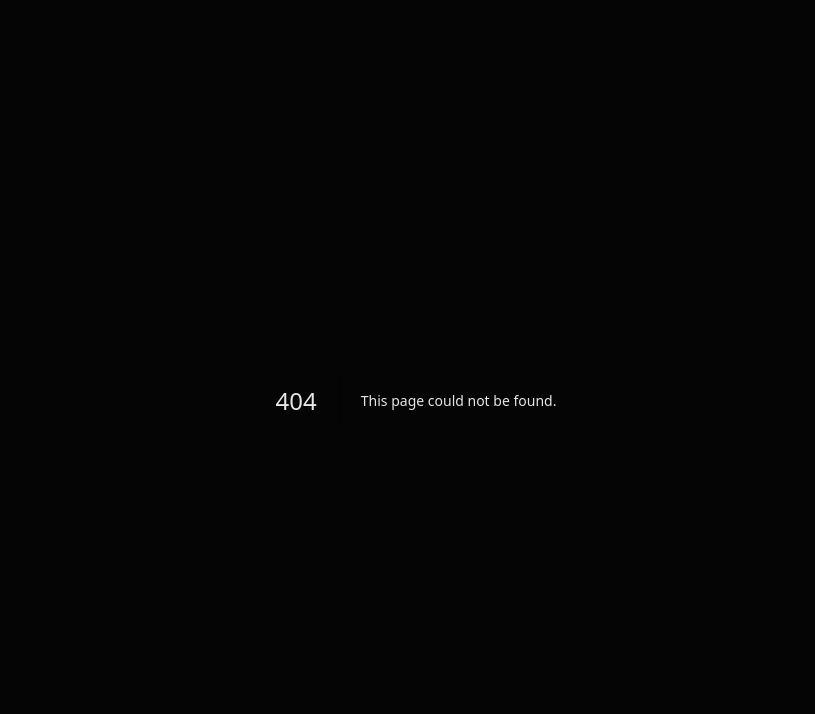
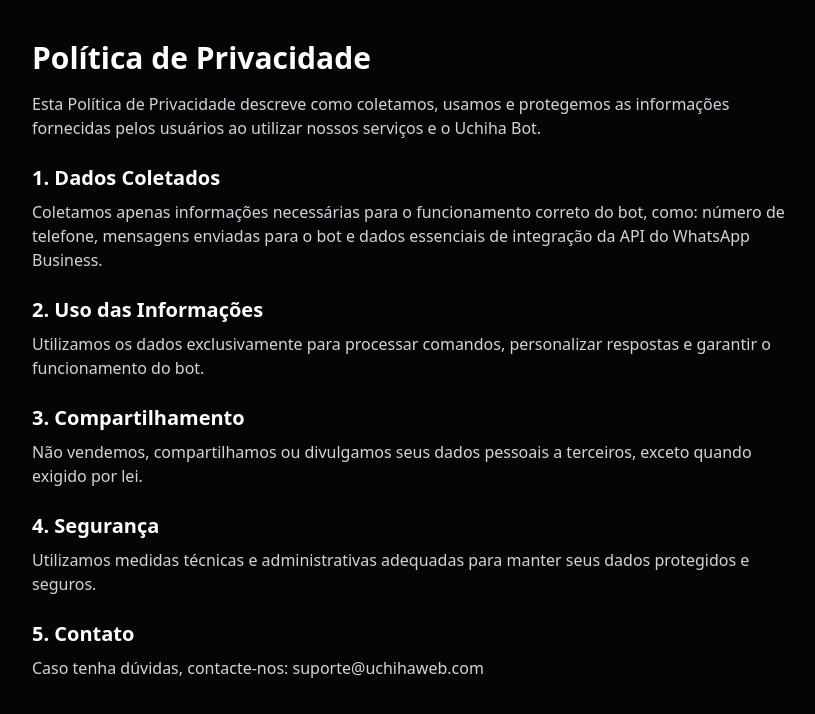
Before and after one commit to rubensilver/uchiha-site, a Next.js app: page /privacy in a window 1280 px wide. Before the commit this address had no page. Shown: the top 714 px of the page, without its empty margins (224-1039 px from the left). Built offline with nearby package versions, Linux system fonts and the light colour scheme.

Commit message:
Create page.tsx

```diff
--- /dev/null
+++ b/app/privacy/page.tsx
@@ -0,0 +1,43 @@
+export default function PrivacyPage() {
+  return (
+    <div className="max-w-3xl mx-auto py-10 text-white">
+      <h1 className="text-3xl font-bold mb-4">Política de Privacidade</h1>
+
+      <p className="text-gray-300 mb-4">
+        Esta Política de Privacidade descreve como coletamos, usamos e
+        protegemos as informações fornecidas pelos usuários ao utilizar nossos
+        serviços e o Uchiha Bot.
+      </p>
+
+      <h2 className="text-xl font-semibold mt-6 mb-2">1. Dados Coletados</h2>
+      <p className="text-gray-300 mb-4">
+        Coletamos apenas informações necessárias para o funcionamento correto
+        do bot, como: número de telefone, mensagens enviadas para o bot e dados
+        essenciais de integração da API do WhatsApp Business.
+      </p>
+
+      <h2 className="text-xl font-semibold mt-6 mb-2">2. Uso das Informações</h2>
+      <p className="text-gray-300 mb-4">
+        Utilizamos os dados exclusivamente para processar comandos,
+        personalizar respostas e garantir o funcionamento do bot.
+      </p>
+
+      <h2 className="text-xl font-semibold mt-6 mb-2">3. Compartilhamento</h2>
+      <p className="text-gray-300 mb-4">
+        Não vendemos, compartilhamos ou divulgamos seus dados pessoais a
+        terceiros, exceto quando exigido por lei.
+      </p>
+
+      <h2 className="text-xl font-semibold mt-6 mb-2">4. Segurança</h2>
+      <p className="text-gray-300 mb-4">
+        Utilizamos medidas técnicas e administrativas adequadas para manter
+        seus dados protegidos e seguros.
+      </p>
+
+      <h2 className="text-xl font-semibold mt-6 mb-2">5. Contato</h2>
+      <p className="text-gray-300">
+        Caso tenha dúvidas, contacte-nos: suporte@uchihaweb.com
+      </p>
+    </div>
+  );
+}
```
